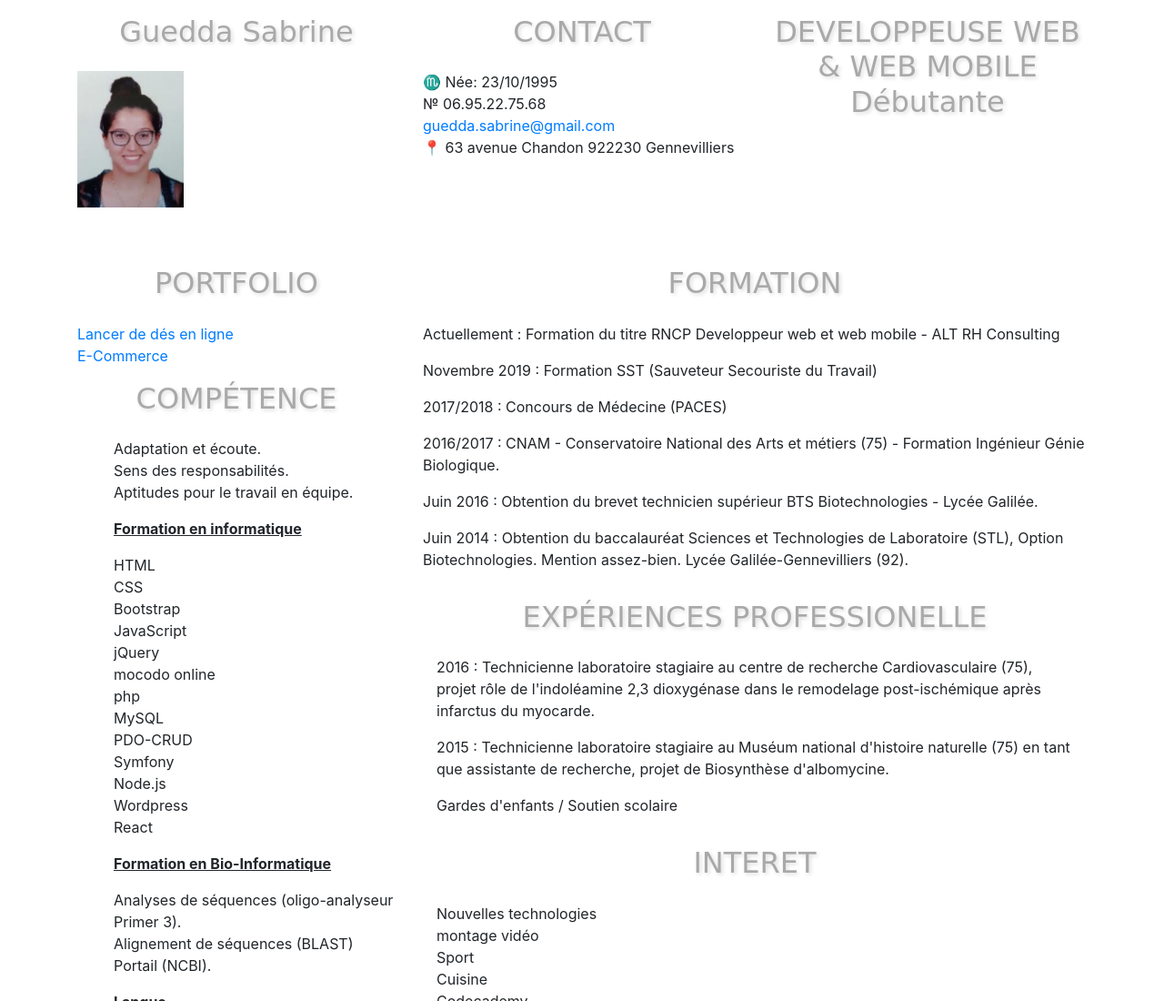
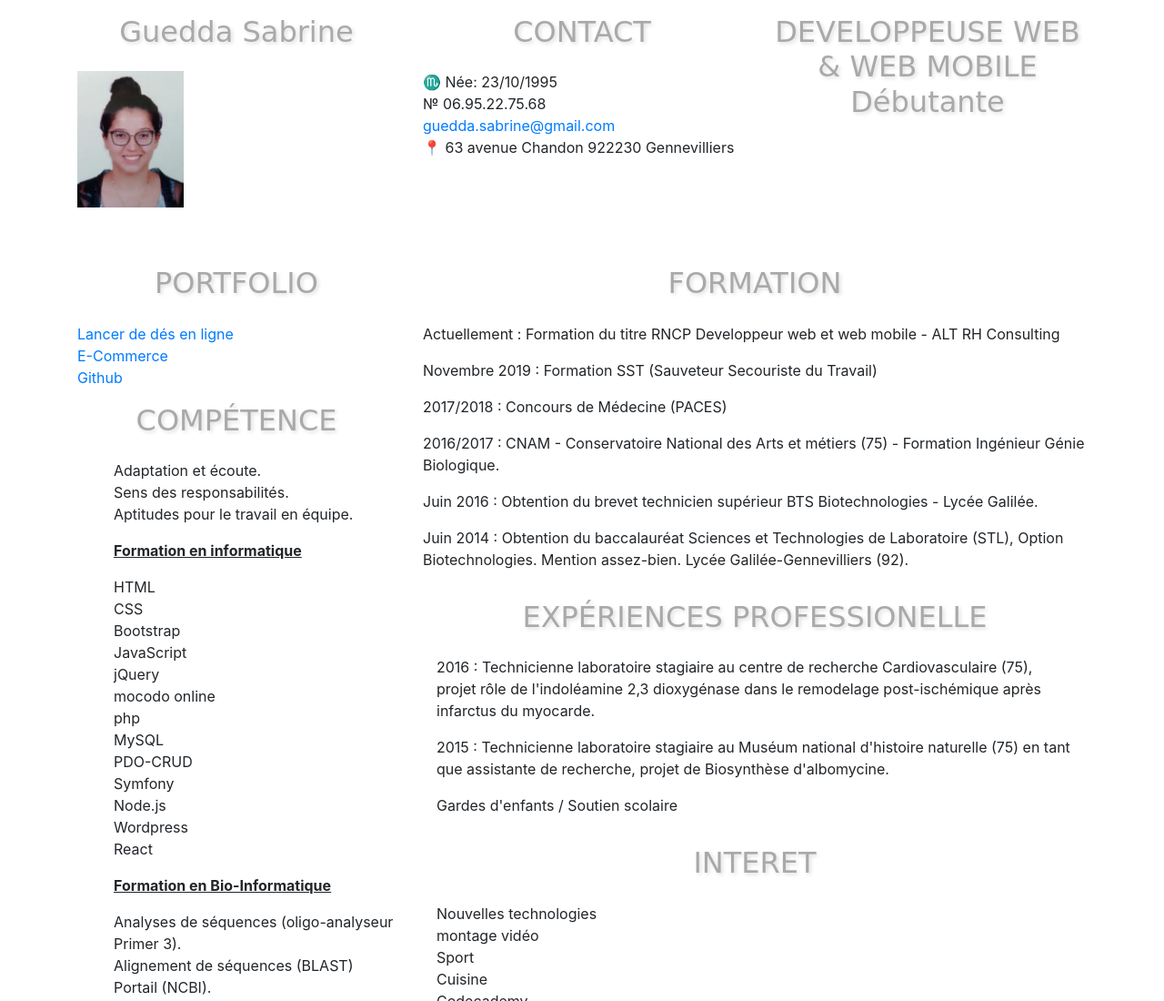
Before and after one commit to GueddaSabrine/e-CV-, a plain HTML site: page index.html in a window 1280 px wide. Shown: the top 1100 px of the page at 91% size. Drawn offline with Linux system fonts and the light colour scheme.

Commit message:
commit to ecv

```diff
--- a/index.html
+++ b/index.html
@@ -41,7 +41,8 @@
             <div class="col-sm-15 competence">
                 <h2>PORTFOLIO</h2>
                 <a href="travail-dirige/">Lancer de dés en ligne</a><br>
-                <a href="https://j4lcorporation.com/sabrinebcl/">E-Commerce</a>
+                <a href="https://j4lcorporation.com/sabrinebcl/">E-Commerce</a><br>
+                <a href="https://github.com/GueddaSabrine">Github</a>
 
             </div>
 
```
